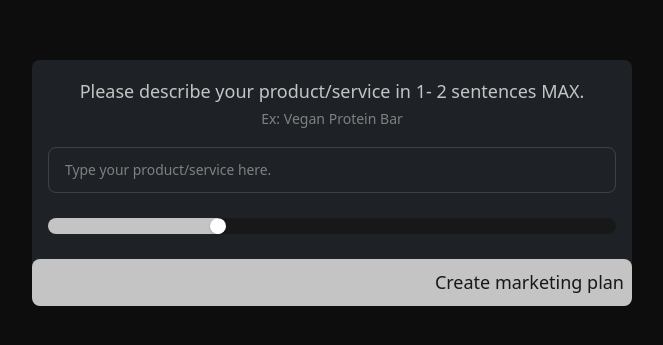
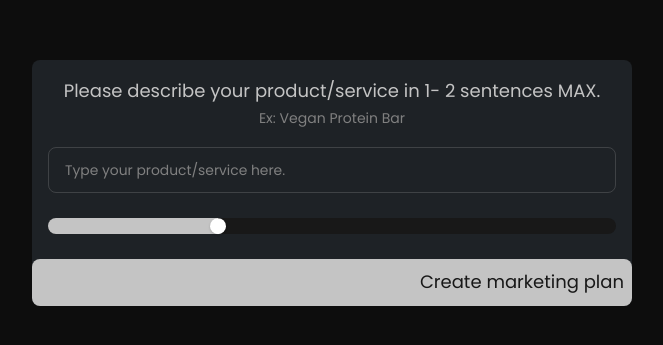
Before and after one commit to souther1407/client-marketingplan-generator, a React (Vite) app: page / in a window 1280 px wide. Shown: the part 217-562 px from the top of the page, without its empty margins (308-971 px from the left). Built offline with nearby package versions, Linux system fonts and the light colour scheme.

Commit message:
fix cambiada fuente

```diff
--- a/src/index.css
+++ b/src/index.css
@@ -28,7 +28,7 @@
 html,
 body {
   font-size: 18px;
-  font-family: "poppins", sans-serif;
+  font-family: "poppins", sans-serif !important;
 }
 :root {
   --white: #c4c4c4;
```
